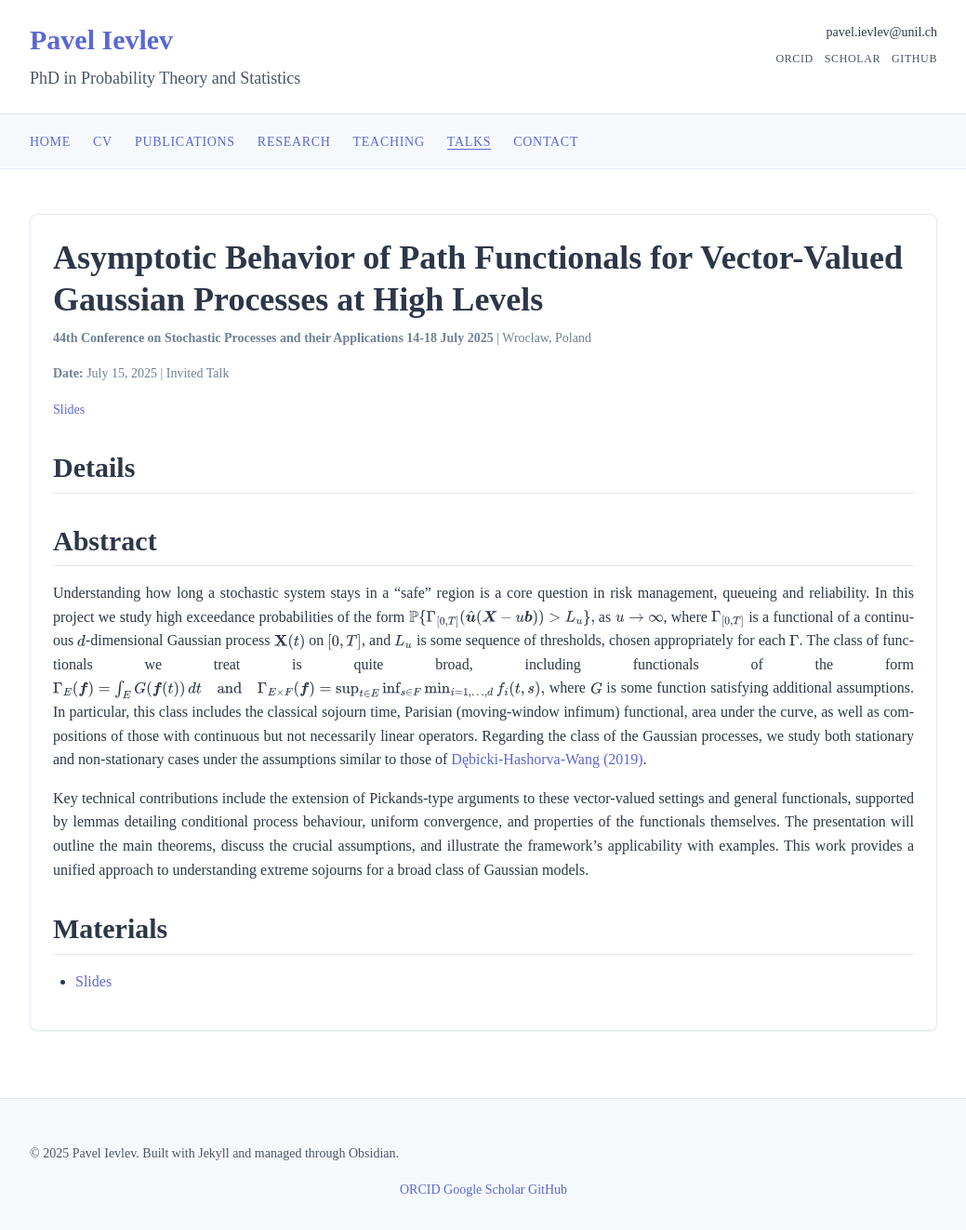
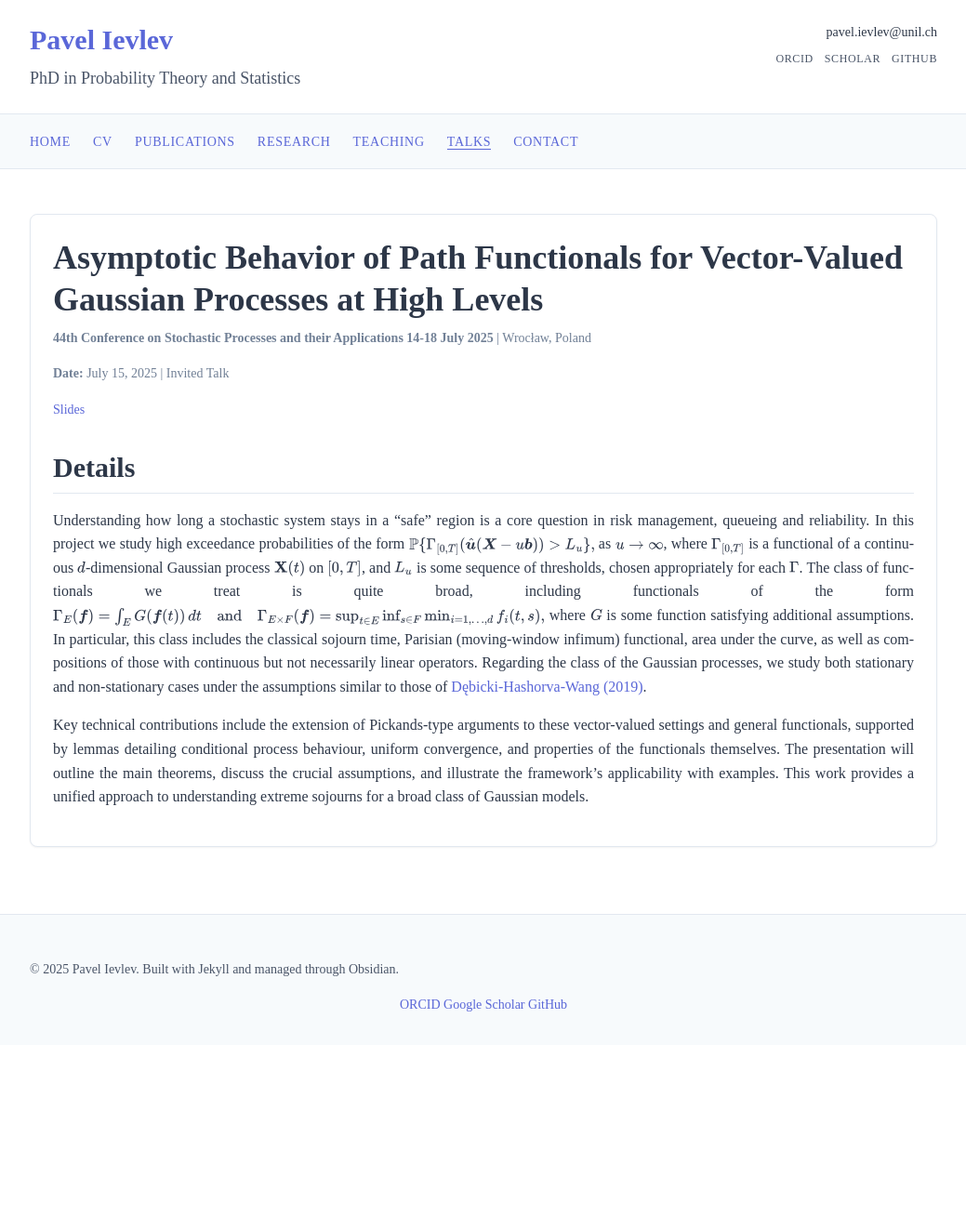
Before and after one commit to ievlevpn/ievlevpn.github.io, a Jekyll site: the page built from vault/_talks/2025-invited-wroclaw.md, in a window 1280 px wide. Shown: the whole page at 93% size, without its empty margins (120-1159 px from the left). Built offline with Jekyll 4.4.1, drawn with Linux system fonts in a browser that asks for light colours; some web fonts are replaced; after the commit the page ends 1124 px from its top, so only the background shows below that.

Commit message:
website update: 2025-07-19 21:03:17

```diff
--- a/vault/_talks/2025-invited-wroclaw.md
+++ b/vault/_talks/2025-invited-wroclaw.md
@@ -12,8 +12,6 @@ video:
 abstract:
 topics:
 ---
-## Abstract
-
 Understanding how long a stochastic system stays in a "safe" region is a core
 question in risk management, queueing and reliability. In this project we study
 high exceedance probabilities of the form
@@ -44,7 +42,3 @@ the functionals themselves. The presentation will outline the main theorems,
 discuss the crucial assumptions, and illustrate the framework's applicability
 with examples. This work provides a unified approach to understanding extreme
 sojourns for a broad class of Gaussian models.
-
-## Materials
-
-- [Slides](assets/slides/2025-slides-SPA-conference.pdf)
```
